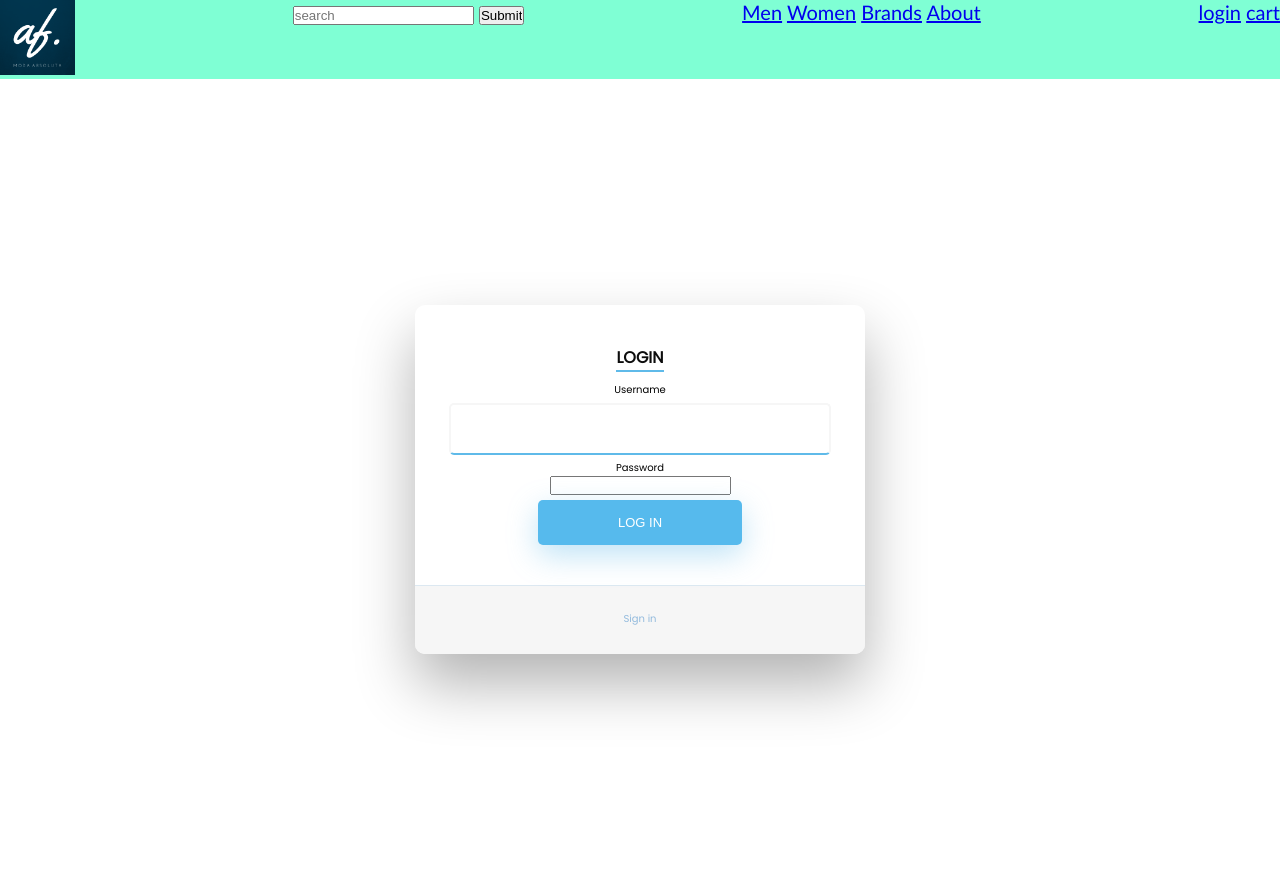
After one commit to LuisJZ2004/clothestore, a Django app: page /accounts/login/ in a window 1280 px wide. The commit adds this page. Run offline with Django 4.2, Linux system fonts and the light colour scheme.

Commit message:
login and logout

```diff
--- /dev/null
+++ b/clothestore/accounts/static/accounts/css/login.css
@@ -0,0 +1,266 @@
+@import url('https://fonts.googleapis.com/css?family=Poppins');
+
+/* BASIC */
+
+/* html {
+  background-color: #56baed;
+} */
+
+body {
+  font-family: "Poppins", sans-serif;
+  height: 100vh;
+}
+
+#formFooter .underlineHover {
+  color: #92badd;
+  text-decoration: none;
+  font-weight: 400;
+}
+
+h2 {
+  text-align: center;
+  font-size: 16px;
+  font-weight: 600;
+  text-transform: uppercase;
+  display:inline-block;
+  margin: 40px 8px 10px 8px;
+  color: #cccccc;
+}
+
+
+
+/* STRUCTURE */
+
+.wrapper {
+  display: flex;
+  align-items: center;
+  flex-direction: column;
+  justify-content: center;
+  width: 100%;
+  min-height: 100%;
+  padding: 20px;
+}
+
+#formContent {
+  -webkit-border-radius: 10px 10px 10px 10px;
+  border-radius: 10px 10px 10px 10px;
+  background: #fff;
+  padding: 30px;
+  width: 90%;
+  max-width: 450px;
+  position: relative;
+  padding: 0px;
+  -webkit-box-shadow: 0 30px 60px 0 rgba(0,0,0,0.3);
+  box-shadow: 0 30px 60px 0 rgba(0,0,0,0.3);
+  text-align: center;
+}
+
+#formFooter {
+  background-color: #f6f6f6;
+  border-top: 1px solid #dce8f1;
+  padding: 25px;
+  text-align: center;
+  -webkit-border-radius: 0 0 10px 10px;
+  border-radius: 0 0 10px 10px;
+}
+
+
+
+/* TABS */
+
+h2.inactive {
+  color: #cccccc;
+}
+
+h2.active {
+  color: #0d0d0d;
+  border-bottom: 2px solid #5fbae9;
+}
+
+
+
+/* FORM TYPOGRAPHY*/
+
+#login-buttom, input[type=reset]  {
+  background-color: #56baed;
+  border: none;
+  color: white;
+  padding: 15px 80px;
+  text-align: center;
+  text-decoration: none;
+  display: inline-block;
+  text-transform: uppercase;
+  font-size: 13px;
+  -webkit-box-shadow: 0 10px 30px 0 rgba(95,186,233,0.4);
+  box-shadow: 0 10px 30px 0 rgba(95,186,233,0.4);
+  -webkit-border-radius: 5px 5px 5px 5px;
+  border-radius: 5px 5px 5px 5px;
+  margin: 5px 20px 40px 20px;
+  -webkit-transition: all 0.3s ease-in-out;
+  -moz-transition: all 0.3s ease-in-out;
+  -ms-transition: all 0.3s ease-in-out;
+  -o-transition: all 0.3s ease-in-out;
+  transition: all 0.3s ease-in-out;
+}
+
+#login-buttom:hover  {
+  background-color: #39ace7;
+}
+
+#login-buttom:active  {
+  -moz-transform: scale(0.95);
+  -webkit-transform: scale(0.95);
+  -o-transform: scale(0.95);
+  -ms-transform: scale(0.95);
+  transform: scale(0.95);
+}
+
+input[type=text] {
+  background-color: #f6f6f6;
+  border: none;
+  color: #0d0d0d;
+  padding: 15px 32px;
+  text-align: center;
+  text-decoration: none;
+  display: inline-block;
+  font-size: 16px;
+  margin: 5px;
+  width: 85%;
+  border: 2px solid #f6f6f6;
+  -webkit-transition: all 0.5s ease-in-out;
+  -moz-transition: all 0.5s ease-in-out;
+  -ms-transition: all 0.5s ease-in-out;
+  -o-transition: all 0.5s ease-in-out;
+  transition: all 0.5s ease-in-out;
+  -webkit-border-radius: 5px 5px 5px 5px;
+  border-radius: 5px 5px 5px 5px;
+}
+
+input[type=text]:focus {
+  background-color: #fff;
+  border-bottom: 2px solid #5fbae9;
+}
+
+input[type=text]:placeholder {
+  color: #cccccc;
+}
+
+
+
+/* ANIMATIONS */
+
+/* Simple CSS3 Fade-in-down Animation */
+.fadeInDown {
+  -webkit-animation-name: fadeInDown;
+  animation-name: fadeInDown;
+  -webkit-animation-duration: 1s;
+  animation-duration: 1s;
+  -webkit-animation-fill-mode: both;
+  animation-fill-mode: both;
+}
+
+@-webkit-keyframes fadeInDown {
+  0% {
+    opacity: 0;
+    -webkit-transform: translate3d(0, -100%, 0);
+    transform: translate3d(0, -100%, 0);
+  }
+  100% {
+    opacity: 1;
+    -webkit-transform: none;
+    transform: none;
+  }
+}
+
+@keyframes fadeInDown {
+  0% {
+    opacity: 0;
+    -webkit-transform: translate3d(0, -100%, 0);
+    transform: translate3d(0, -100%, 0);
+  }
+  100% {
+    opacity: 1;
+    -webkit-transform: none;
+    transform: none;
+  }
+}
+
+/* Simple CSS3 Fade-in Animation */
+@-webkit-keyframes fadeIn { from { opacity:0; } to { opacity:1; } }
+@-moz-keyframes fadeIn { from { opacity:0; } to { opacity:1; } }
+@keyframes fadeIn { from { opacity:0; } to { opacity:1; } }
+
+.fadeIn {
+  opacity:0;
+  -webkit-animation:fadeIn ease-in 1;
+  -moz-animation:fadeIn ease-in 1;
+  animation:fadeIn ease-in 1;
+
+  -webkit-animation-fill-mode:forwards;
+  -moz-animation-fill-mode:forwards;
+  animation-fill-mode:forwards;
+
+  -webkit-animation-duration:1s;
+  -moz-animation-duration:1s;
+  animation-duration:1s;
+}
+
+.fadeIn.first {
+  -webkit-animation-delay: 0.4s;
+  -moz-animation-delay: 0.4s;
+  animation-delay: 0.4s;
+}
+
+.fadeIn.second {
+  -webkit-animation-delay: 0.6s;
+  -moz-animation-delay: 0.6s;
+  animation-delay: 0.6s;
+}
+
+.fadeIn.third {
+  -webkit-animation-delay: 0.8s;
+  -moz-animation-delay: 0.8s;
+  animation-delay: 0.8s;
+}
+
+.fadeIn.fourth {
+  -webkit-animation-delay: 1s;
+  -moz-animation-delay: 1s;
+  animation-delay: 1s;
+}
+
+/* Simple CSS3 Fade-in Animation */
+.underlineHover:after {
+  display: block;
+  left: 0;
+  bottom: -10px;
+  width: 0;
+  height: 2px;
+  background-color: #56baed;
+  content: "";
+  transition: width 0.2s;
+}
+
+.underlineHover:hover {
+  color: #0d0d0d;
+}
+
+.underlineHover:hover:after{
+  width: 100%;
+}
+
+
+
+/* OTHERS */
+
+*:focus {
+    outline: none;
+}
+
+#icon {
+  width:60%;
+}
+
+* {
+  box-sizing: border-box;
+}
--- /dev/null
+++ b/clothestore/accounts/templates/accounts/login.html
@@ -0,0 +1,48 @@
+{% extends '../home/base_layout.html' %}
+{% load static %}
+{% block styles %}
+<link rel="stylesheet" href="{% static 'accounts/css/login.css' %}">
+{% endblock styles %}
+
+{% block content %}
+<div class="wrapper fadeInDown">
+    <div id="formContent">
+      <!-- Tabs Titles -->
+      <h2 class="active"> Login </h2>
+      <!-- <h2 class="inactive underlineHover">Sign Up </h2> -->
+
+      <!-- Icon
+      <div class="fadeIn first">
+        <img src="http://danielzawadzki.com/codepen/01/icon.svg" id="icon" alt="User Icon" />
+      </div> -->
+
+      <!-- Login Form -->
+      <form method='POST'>
+        {% csrf_token %}
+        {% comment %} <input type="text" id="login" class="fadeIn second" name="login" placeholder="login">
+        <input type="text" id="password" class="fadeIn third" name="login" placeholder="password"> {% endcomment %}
+
+        <label for="username-id">Username</label>
+        <br>
+        {{ form.username }}
+        <br>
+        <label for="password-id">Password</label>
+        <br>
+        {{ form.password }}
+        <br>
+
+        <input type="submit" class="fadeIn fourth" value="Log In" id="login-buttom">
+      </form>
+
+      <div id="formFooter">
+        <a class="underlineHover" href="{% url 'accounts:sign_in' %}">Sign in</a>
+      </div>
+
+      <!-- Remind Passowrd
+      <div id="formFooter">
+        <a class="underlineHover" href="#">Forgot Password?</a>
+      </div> -->
+
+    </div>
+</div>
+{% endblock content %}
--- a/clothestore/accounts/urls.py
+++ b/clothestore/accounts/urls.py
@@ -1,8 +1,11 @@
 from django.urls import path
+from django.contrib.auth.views import LoginView, LogoutView
 
 from .views import sign_in
 
 app_name="accounts"
 urlpatterns = [
-    path("sign_in/", sign_in, name="sign_in")
+    path("sign_in/", sign_in, name="sign_in"),
+    path("login/", LoginView.as_view(template_name="accounts/login.html"), name="login"),
+    path("logout/", LogoutView.as_view(), name="logout"),
 ]
--- a/clothestore/accounts/views.py
+++ b/clothestore/accounts/views.py
@@ -10,7 +10,7 @@ def sign_in(request):
         form = UserRegisterForm(request.POST)
         if form.is_valid():
             form.save()
-            return redirect(to="home:home_page")
+            return redirect(to="accounts:login")
     else:
         form = UserRegisterForm()
 
--- a/clothestore/clothestore/settings.py
+++ b/clothestore/clothestore/settings.py
@@ -134,6 +134,9 @@ STATICFILES_DIRS = [
 MEDIA_ROOT = os.path.join(BASE_DIR, 'media')
 MEDIA_URL = '/media/'
 
+LOGIN_REDIRECT_URL = "home:home_page"
+LOGOUT_REDIRECT_URL = "accounts:login"
+
 # Default primary key field type
 # https://docs.djangoproject.com/en/4.1/ref/settings/#default-auto-field
 
--- a/clothestore/home/templates/home/base_layout.html
+++ b/clothestore/home/templates/home/base_layout.html
@@ -32,7 +32,11 @@
         </nav>
 
         <div>
-            <a href="#">login</a>
+            {% if request.user.is_authenticated %}
+                <a href="{% url 'accounts:logout' %}">logout</a>
+            {% else %}
+                <a href="{% url 'accounts:login' %}">login</a>
+            {% endif %}
             <a href="#">cart</a>
         </div>
     </header>
```
